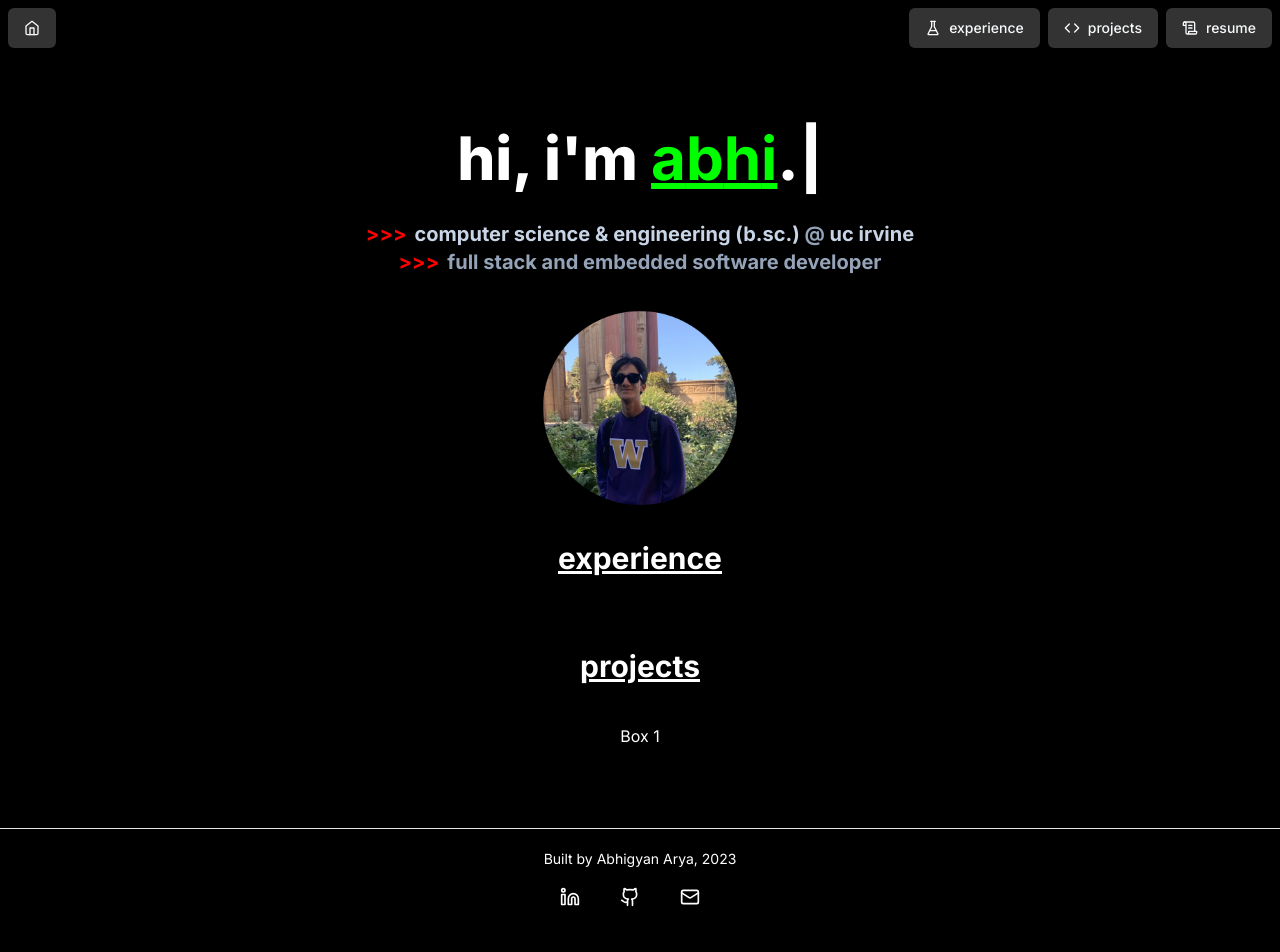
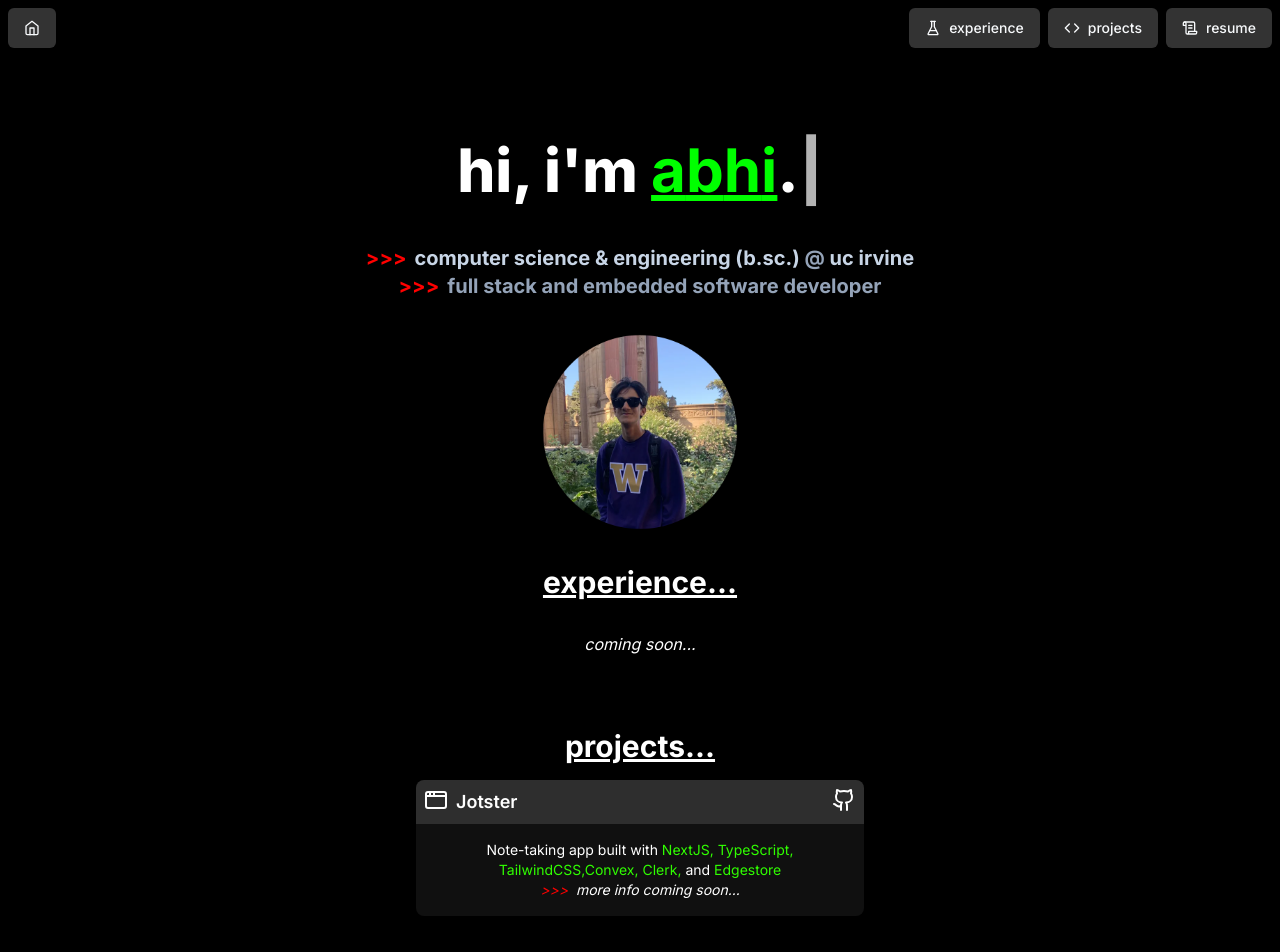
Before and after one commit to abhi-arya1/portfolio, a Next.js app: page / in a window 1280 px wide. Shown: the top 952 px of the page. Built offline with nearby package versions, Linux system fonts and the light colour scheme.

Commit message:
add projects and more stuff

```diff
--- a/app/(main)/page.tsx
+++ b/app/(main)/page.tsx
@@ -4,21 +4,25 @@ import Footer from "@/components/footer";
 import Navbar from "@/components/navbar";
 import Image from "next/image";
 import Typewriter from 'typewriter-effect';
-
 import hero_image from "@/public/hero_image.png"
+import Projects from "@/components/projects";
+import dynamic from "next/dynamic";
 
 
 export default function Home() {
   const IMAGE_DIMENSION = 200;
+  const Box = dynamic(() => import("@/components/box"), {
+    ssr: false,
+    });
 
   return (
-      <div className="h-full flex flex-col">
+      <div className="flex flex-col min-h-screen">
         <Navbar />
 
         <div className="h-full flex flex-col items-center justify-center
         md:justify-start text-center gap-y-8 flex-1 px-6 pb-20 pt-20">
 
-          <div className="font-extrabold text-6xl">
+          <div className="font-extrabold text-6xl p-3">
             <Typewriter
               onInit={(typewriter) => {
                 typewriter.typeString("hi, i'm ")
@@ -51,18 +55,14 @@ export default function Home() {
           className="text-3xl font-bold pt-15 underline"
           id="experience"
           >
-            experience
+            experience...
           </div>
+          <p className="italic">
+            coming soon...
+          </p>
 
           <div id="projects">
-            <div
-            className="text-3xl font-bold pt-10 pb-10 underline"
-            >
-              projects
-            </div>
-            <div>
-              Box 1
-            </div>
+            <Projects />
           </div>
 
 
--- /dev/null
+++ b/components/box.tsx
@@ -0,0 +1,35 @@
+"use client";
+
+import { AppWindowIcon, GithubIcon } from 'lucide-react';
+import React from 'react';
+
+interface BoxProps {
+  title: string;
+  github_link: string;
+  children: React.ReactNode;
+}
+
+const Box: React.FC<BoxProps> = ({ title, github_link, children }: BoxProps) => {
+  return (
+    <div className="max-w-md mx-auto rounded-lg shadow-lg overflow-hidden">
+      <div className="flex flex-row justify-between bg-[#2E2E2E] text-white text-lg font-semibold p-2">
+        <div className="flex gap-x-2">
+            <AppWindowIcon />
+            {title}
+        </div>
+        <div
+        role="button"
+        onClick={() => {open(github_link)}}
+        className="h-4 w-4 pr-6"
+        >
+            <GithubIcon className="hover:text-[#0055fe]"/>
+        </div>
+      </div>
+      <div className="p-4 bg-[#101010] text-sm">
+        {children}
+      </div>
+    </div>
+  );
+};
+
+export default Box;
--- a/components/footer.tsx
+++ b/components/footer.tsx
@@ -7,9 +7,7 @@ const Footer = () => {
 
     return (
       <>
-        <div className="pt-30" />
-        <hr />
-        <div className="flex flex-col gap-x-5 justify-center items-center">
+        <div className="relative flex flex-col gap-x-5 justify-center items-center pt-10">
           <p className="text-sm pt-5">
             Built by Abhigyan Arya, {new Date().getFullYear()}
           </p>
--- /dev/null
+++ b/components/projects.tsx
@@ -0,0 +1,27 @@
+"use client";
+
+import Box from "./box";
+
+const Projects = () => {
+    return (
+        <>
+        <div
+        className="text-3xl font-bold pt-10 pb-2 underline"
+        >
+        projects...
+        </div>
+        <div className="flex flex-col pt-2">
+        <Box title="Jotster" github_link="https://github.com/abhi-arya1/jotster">
+            <p>
+            Note-taking app built with <a className="text-[#30fe00]">NextJS, TypeScript, TailwindCSS,</a>
+            <a className="text-[#30fe00]">Convex, Clerk,</a> and <a className="text-[#30fe00]">Edgestore</a>
+            </p>
+            <li className="arrow-li italic">more info coming soon...</li>
+        </Box>
+
+        </div>
+        </>
+    );
+}
+
+export default Projects;
```
Lines whose indentation alone changed are shown as unchanged.
